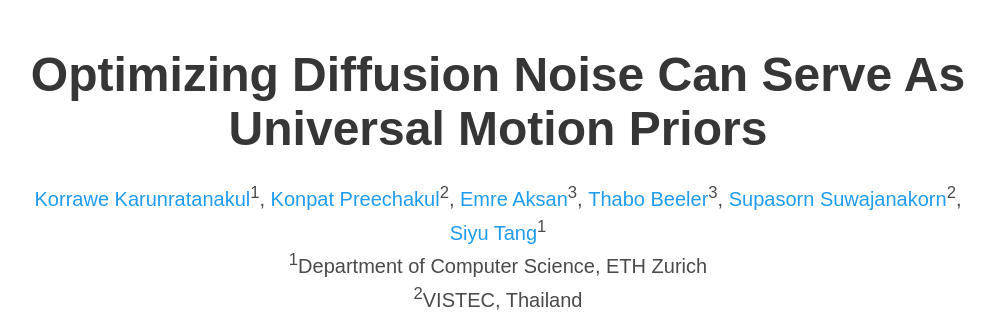
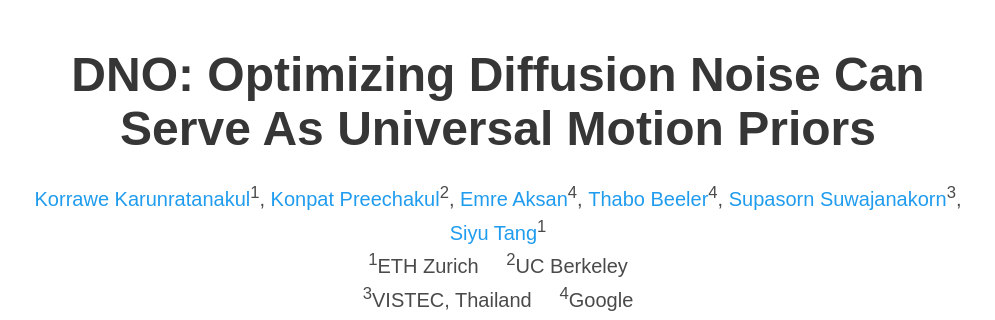
Before and after one commit to korrawe/dno-project, a plain HTML site: page index.html in a window 1280 px wide. Shown: the top 320 px of the page, without its empty margins (142-1137 px from the left). Drawn offline with nearby package versions, Linux system fonts and the light colour scheme; some icons are missing; a web font is replaced by a local one.

Commit message:
Update affiliation

```diff
--- a/index.html
+++ b/index.html
@@ -86,20 +86,20 @@
     <div class="container is-max-desktop">
       <div class="columns is-centered">
         <div class="column has-text-centered">
-          <h1 class="title is-1 publication-title">Optimizing Diffusion Noise Can Serve As Universal Motion Priors</h1>
+          <h1 class="title is-1 publication-title">DNO: Optimizing Diffusion Noise Can Serve As Universal Motion Priors</h1>
           <div class="is-size-5 publication-authors">
             <span class="author-block">
               <a href="https://korrawe.github.io/">Korrawe Karunratanakul</a><sup>1</sup>,</span>
             <span class="author-block">
               <a href="https://konpat.me/">Konpat Preechakul</a><sup>2</sup>,</span>
             <span class="author-block">
-              <a href="https://emreaksan.github.io/">Emre Aksan</a><sup>3</sup>,
+              <a href="https://emreaksan.github.io/">Emre Aksan</a><sup>4</sup>,
             </span>
             <span class="author-block">
-              <a href="https://thabobeeler.com/">Thabo Beeler</a><sup>3</sup>,
+              <a href="https://thabobeeler.com/">Thabo Beeler</a><sup>4</sup>,
             </span>
             <span class="author-block">
-              <a href="https://www.supasorn.com/">Supasorn Suwajanakorn</a><sup>2</sup>,
+              <a href="https://www.supasorn.com/">Supasorn Suwajanakorn</a><sup>3</sup>,
             </span>
             <span class="author-block">
               <a href="https://vlg.inf.ethz.ch/team/Prof-Dr-Siyu-Tang.html">Siyu Tang</a><sup>1</sup>
@@ -107,9 +107,10 @@
           </div>
 
           <div class="is-size-5 publication-authors">
-            <span class="author-block"><sup>1</sup>Department of Computer Science, ETH Zurich </span> <br>
-            <span class="author-block"><sup>2</sup>VISTEC, Thailand</span> <br>
-            <span class="author-block"><sup>3</sup>Google</span>
+            <span class="author-block"><sup>1</sup>ETH Zurich </span> &nbsp &nbsp
+            <span class="author-block"><sup>2</sup>UC Berkeley </span>  <br>
+            <span class="author-block"><sup>3</sup>VISTEC, Thailand</span> &nbsp &nbsp
+            <span class="author-block"><sup>4</sup>Google</span>
             <!-- <span class="author-block"><sup>1</sup>ETH Zurich</span> -->
           </div>
 
```
